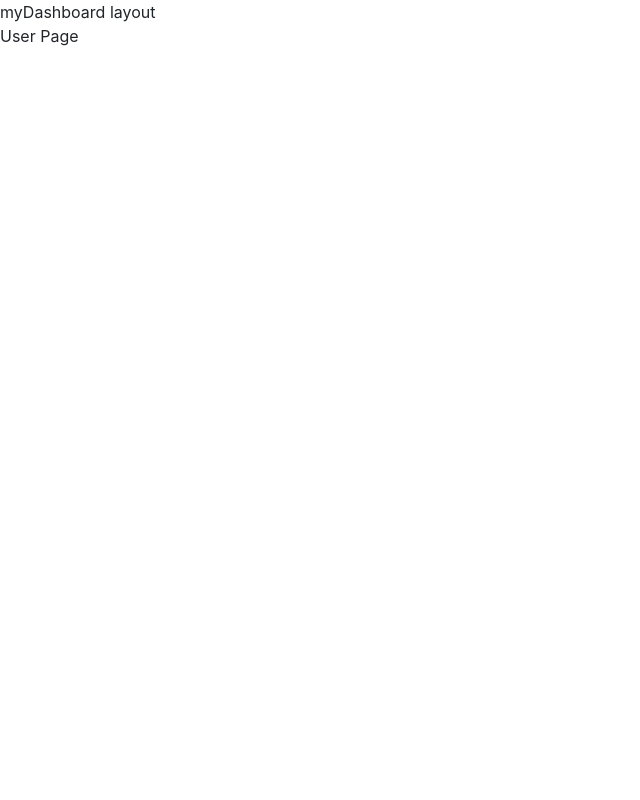
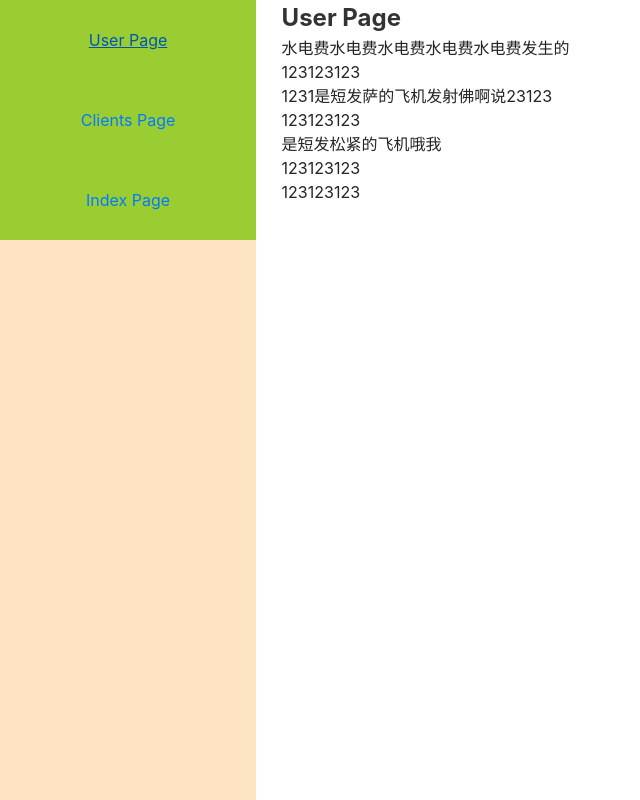
Before and after one commit to lizhuang-zhi/nuxt2-start, a Nuxt app: page /user in a window 1280 px wide. Shown: the whole page, without its empty margins (0-640 px from the left). Built offline with nearby package versions, Linux system fonts and the light colour scheme.

Commit message:
build project: 设置默认布局(layouts)

```diff
--- /dev/null
+++ b/components/CommonBody.vue
@@ -0,0 +1,21 @@
+<template>
+  <div class="common_body">
+    <!-- 对应路由页面的显示区域 -->
+    <nuxt />
+  </div>
+</template>
+
+<script>
+export default {};
+</script>
+
+<style lang="less" scoped>
+@horizontal-spacing: 2vw;
+.common_body {
+  width: calc(80vw - @horizontal-spacing);
+  height: 100vh;
+  position: fixed;
+  left: calc(20vw + @horizontal-spacing);
+  top: 0;
+}
+</style>
--- /dev/null
+++ b/components/CommonLeftMenu.vue
@@ -0,0 +1,32 @@
+<template>
+  <div class="common_left_menu">
+    <nuxt-link to="/user">User Page</nuxt-link>
+    <nuxt-link to="/clients">Clients Page</nuxt-link>
+    <nuxt-link to="/index">Index Page</nuxt-link>
+  </div>
+</template>
+
+<script>
+export default {
+};
+</script>
+
+<style lang="less" scoped>
+.common_left_menu {
+  width: 20vw;
+  height: 100vh;
+  display: flex;
+  flex-direction: column;
+  align-items: center;
+  background: bisque;
+  a {
+    display: inline-block;
+    width: 100%;
+    height: 10vh;
+    background: yellowgreen;
+    display: flex;
+    align-items: center;
+    justify-content: center;
+  }
+}
+</style>
--- a/layouts/default.vue
+++ b/layouts/default.vue
@@ -1,6 +1,6 @@
 <template>
   <div>
-    <Header></Header>
-    <nuxt />
+    <common-left-menu></common-left-menu>
+    <common-body></common-body>
   </div>
 </template>
--- a/package.json
+++ b/package.json
@@ -17,5 +17,8 @@
     "vue-server-renderer": "^2.7.10",
     "vue-template-compiler": "^2.7.10"
   },
-  "devDependencies": {}
+  "devDependencies": {
+    "less": "^4.1.3",
+    "less-loader": "5"
+  }
 }
--- a/pages/user.vue
+++ b/pages/user.vue
@@ -1,10 +1,31 @@
 <template>
-  <div>User Page</div>
+  <div class="user_page">
+    <div class="title">User Page</div>
+    <div class="cont">
+      <div>水电费水电费水电费水电费水电费发生的</div>
+      <div>123123123</div>
+      <div>1231是短发萨的飞机发射佛啊说23123</div>
+      <div>123123123</div>
+      <div>是短发松紧的飞机哦我</div>
+      <div>123123123</div>
+      <div>123123123</div>
+    </div>
+  </div>
 </template>
 
 <script>
+import CommonBody from "../components/CommonBody.vue";
 export default {
-  // 设置 myDashboard 布局
-  layout: "myDashboard",
+  components: { CommonBody },
 };
 </script>
+
+<style lang="less" scoped>
+.user_page {
+  .title {
+    font-size: 24px;
+    font-weight: bold;
+    color: #333;
+  }
+}
+</style>
```
Also changed, not shown: 2 other files (tests, documents, lock files or other folders).
